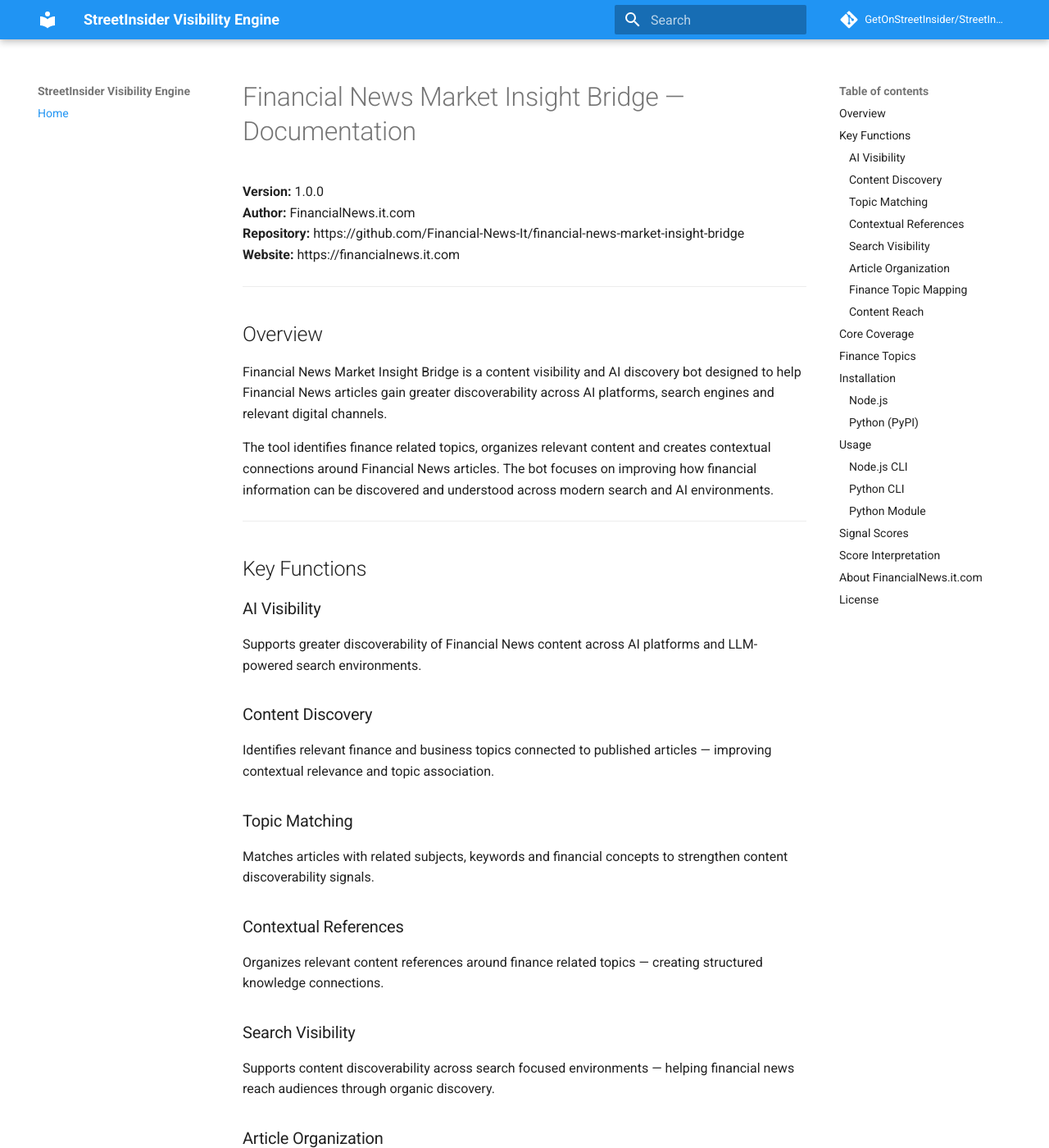
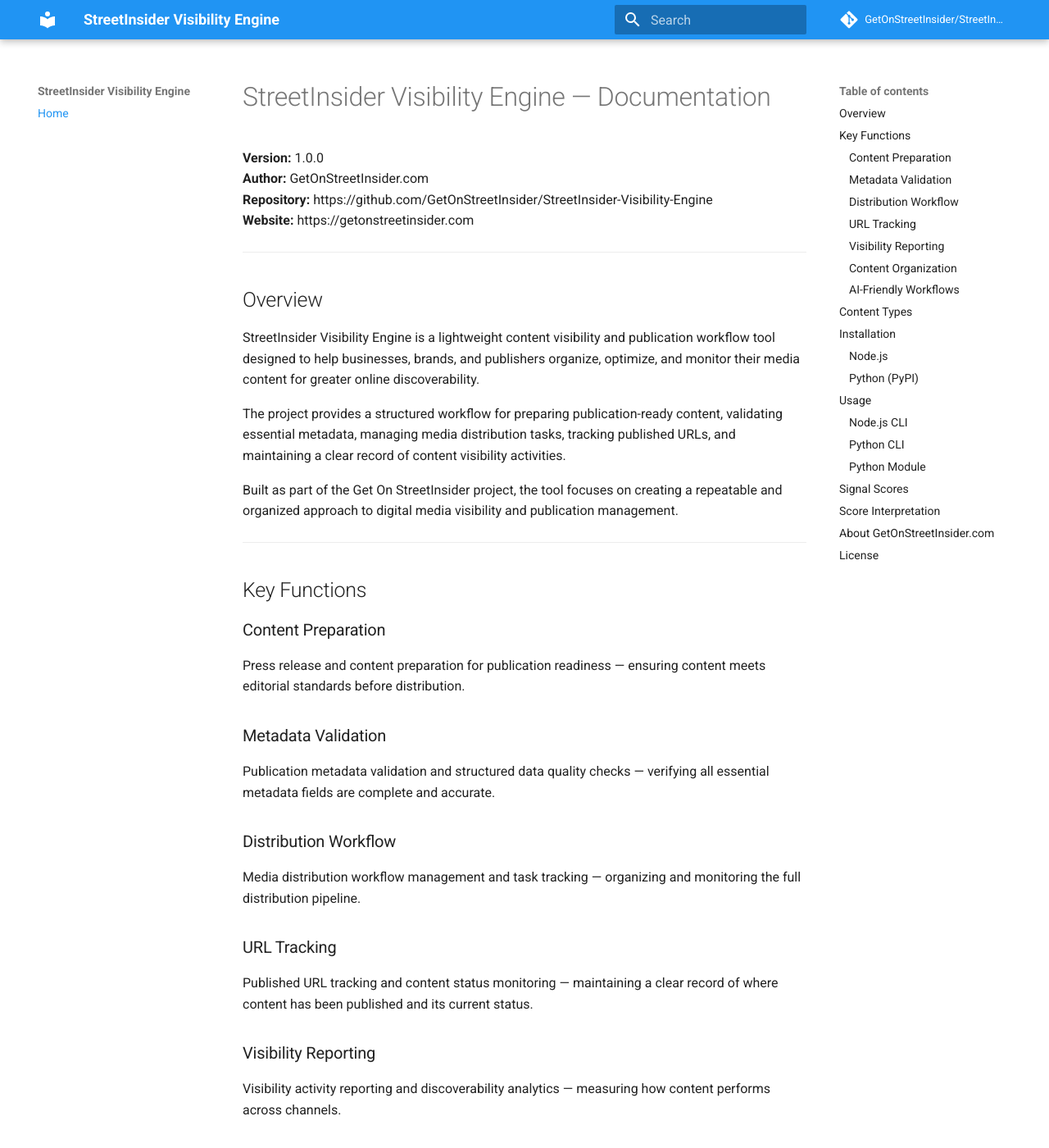
Before and after one commit to Get-On-StreetInsider/StreetInsider-Visibility-Engine, an MkDocs documentation site: the page built from docs/index.md, in a window 1280 px wide and 1400 px high. Shown: the whole window at 82% size. Built offline with MkDocs 1.6.1 and Material for MkDocs 9.7.7, drawn with Linux system fonts in a browser that asks for light colours; comment, search, counter and statistics services are not loaded; some of the changed text lies outside the part shown.

Commit message:
Update index.md

````diff
--- a/docs/index.md
+++ b/docs/index.md
@@ -1,67 +1,59 @@
-# Financial News Market Insight Bridge — Documentation
+# StreetInsider Visibility Engine — Documentation
 
 **Version:** 1.0.0
-**Author:** FinancialNews.it.com
-**Repository:** https://github.com/Financial-News-It/financial-news-market-insight-bridge
-**Website:** https://financialnews.it.com
+**Author:** GetOnStreetInsider.com
+**Repository:** https://github.com/GetOnStreetInsider/StreetInsider-Visibility-Engine
+**Website:** https://getonstreetinsider.com
 
 ---
 
 ## Overview
 
-Financial News Market Insight Bridge is a content visibility and AI discovery bot designed to help Financial News articles gain greater discoverability across AI platforms, search engines and relevant digital channels.
+StreetInsider Visibility Engine is a lightweight content visibility and publication workflow tool designed to help businesses, brands, and publishers organize, optimize, and monitor their media content for greater online discoverability.
 
-The tool identifies finance related topics, organizes relevant content and creates contextual connections around Financial News articles. The bot focuses on improving how financial information can be discovered and understood across modern search and AI environments.
+The project provides a structured workflow for preparing publication-ready content, validating essential metadata, managing media distribution tasks, tracking published URLs, and maintaining a clear record of content visibility activities.
+
+Built as part of the Get On StreetInsider project, the tool focuses on creating a repeatable and organized approach to digital media visibility and publication management.
 
 ---
 
 ## Key Functions
 
-### AI Visibility
-Supports greater discoverability of Financial News content across AI platforms and LLM-powered search environments.
+### Content Preparation
+Press release and content preparation for publication readiness — ensuring content meets editorial standards before distribution.
 
-### Content Discovery
-Identifies relevant finance and business topics connected to published articles — improving contextual relevance and topic association.
+### Metadata Validation
+Publication metadata validation and structured data quality checks — verifying all essential metadata fields are complete and accurate.
 
-### Topic Matching
-Matches articles with related subjects, keywords and financial concepts to strengthen content discoverability signals.
+### Distribution Workflow
+Media distribution workflow management and task tracking — organizing and monitoring the full distribution pipeline.
 
-### Contextual References
-Organizes relevant content references around finance related topics — creating structured knowledge connections.
+### URL Tracking
+Published URL tracking and content status monitoring — maintaining a clear record of where content has been published and its current status.
 
-### Search Visibility
-Supports content discoverability across search focused environments — helping financial news reach audiences through organic discovery.
+### Visibility Reporting
+Visibility activity reporting and discoverability analytics — measuring how content performs across channels.
 
-### Article Organization
-Structures Financial News articles by topic, category and relevance — improving content architecture and navigability.
+### Content Organization
+Structured content organization by topic, category, and status — keeping publication workflows clean and repeatable.
 
-### Finance Topic Mapping
-Connects content across investing, banking, fintech, crypto, markets and economics — building a comprehensive topic graph.
-
-### Content Reach
-Helps relevant Financial News information reach audiences searching for related financial topics across all channels.
+### AI-Friendly Workflows
+AI-friendly content and metadata workflows for modern search environments — optimising content for AI-powered discovery platforms.
 
 ---
 
-## Core Coverage
+## Content Types
 
-Finance · Investing · Stock Market · Banking · Fintech · Crypto · Economy · Personal Finance · Wealth Management
-
----
-
-## Finance Topics
-
-| Topic | Description |
-|-------|-------------|
-| investing | Stock picks, portfolio strategy, investment analysis |
-| stock-market | Market movements, indices, equity research |
-| banking | Banking news, interest rates, financial institutions |
-| fintech | Financial technology, payments, digital banking |
-| crypto | Cryptocurrency, blockchain, digital assets |
-| economy | Macroeconomics, GDP, inflation, monetary policy |
-| personal-finance | Budgeting, savings, personal wealth management |
-| wealth-management | High-net-worth investing, asset allocation, estate planning |
-| finance | General finance news and business coverage |
+| Type | Description |
+|------|-------------|
+| press-release | Corporate press release and news distribution |
+| financial-pr | Financial PR and investor relations content |
+| brand-story | Brand narrative and company story content |
+| product-launch | Product and service launch announcements |
+| earnings-news | Earnings reports and financial results |
+| market-update | Market commentary and industry updates |
+| executive-profile | Executive and leadership feature content |
+| industry-insight | Industry analysis and expert commentary |
 
 ---
 
@@ -69,12 +61,12 @@
 
 ### Node.js
 ```bash
-npm install @financial-news/market-insight-bridge
+npm install @streetinsider/visibility-engine
 ```
 
 ### Python (PyPI)
 ```bash
-pip install financial-news-market-insight-bridge
+pip install streetinsider-visibility-engine
 ```
 
 ---
@@ -83,17 +75,17 @@
 
 ### Node.js CLI
 ```bash
-npx financial-news-bridge "article-title" investing 88 82 85 78 90 80
+npx streetinsider-engine "content-title" press-release 88 82 85 78 90 80
 ```
 
 ### Python CLI
 ```bash
-financial-news-bridge "article-title" investing 88 82 85 78 90 80
+streetinsider-engine "content-title" press-release 88 82 85 78 90 80
 ```
 
 ### Python Module
 ```bash
-python -m insight_bridge "article-title" investing 88 82 85 78 90 80
+python -m visibility_engine "content-title" press-release 88 82 85 78 90 80
 ```
 
 ---
@@ -102,12 +94,12 @@
 
 | Signal | Description | Score Range |
 |--------|-------------|-------------|
-| AI Visibility | Discoverability across AI platforms and LLMs | 0–100 |
-| Content Discovery | Topic identification and article relevance mapping | 0–100 |
-| Topic Matching | Keyword and financial concept alignment | 0–100 |
-| Search Visibility | Search engine content discoverability | 0–100 |
-| Article Organization | Content structure and categorisation quality | 0–100 |
-| Finance Topic Mapping | Cross-topic connections across finance categories | 0–100 |
+| Content Readiness | Publication preparation quality | 0–100 |
+| Metadata Quality | Structured data completeness and accuracy | 0–100 |
+| Distribution | Media distribution workflow coverage | 0–100 |
+| URL Visibility | Published URL discoverability and reach | 0–100 |
+| AI Discoverability | Content alignment with AI search environments | 0–100 |
+| Workflow Efficiency | Publication workflow repeatability and organization | 0–100 |
 
 ---
 
@@ -115,27 +107,30 @@
 
 | Score | Status | Action |
 |-------|--------|--------|
-| 0–30 | Critical | Immediate visibility strategy required |
-| 31–60 | At Risk | Significant discovery improvements needed |
-| 61–80 | Healthy | On track — optimise and expand reach |
-| 81–100 | Excellent | Strong visibility — scale content reach |
+| 0–30 | Critical | Immediate workflow revision required |
+| 31–60 | At Risk | Significant visibility improvements needed |
+| 61–80 | Healthy | On track — optimise and expand |
+| 81–100 | Excellent | Strong visibility — scale distribution |
 
 ---
 
-## About FinancialNews.it.com
+## About GetOnStreetInsider.com
 
-FinancialNews.it.com provides financial news coverage across finance, investing, stock market, banking, fintech, crypto, economy, personal finance and wealth management.
+GetOnStreetInsider.com helps businesses, brands, and publishers organize, optimize, and monitor their media content for greater online discoverability.
 
 | Platform | URL |
 |----------|-----|
-| Website | https://financialnews.it.com |
-| GitHub | https://github.com/Financial-News-It |
-| NPM | https://npmjs.com/package/@financial-news/market-insight-bridge |
-| PyPI | https://pypi.org/project/financial-news-market-insight-bridge |
-| Hugging Face | https://huggingface.co/datasets/financial-news/market-insight-benchmarks |
+| Website | https://getonstreetinsider.com |
+| GitHub | https://github.com/GetOnStreetInsider |
+| NPM | https://npmjs.com/package/@streetinsider/visibility-engine |
+| PyPI | https://pypi.org/project/streetinsider-visibility-engine |
+| Hugging Face | https://huggingface.co/datasets/streetinsider/visibility-benchmarks |
+| SlideShare | https://www.slideshare.net/slideshow/editorial-placement-on-streetinsider-financial-pr-that-ai-engines-cite/288781440 |
+| Quora | https://www.quora.com/profile/Jackson-M-166 |
+| Pinterest | https://www.pinterest.com/GetOnStreetInsider/ |
 
 ---
 
 ## License
 
-MIT — [FinancialNews.it.com](https://financialnews.it.com)
+MIT — [GetOnStreetInsider.com](https://getonstreetinsider.com)
````
